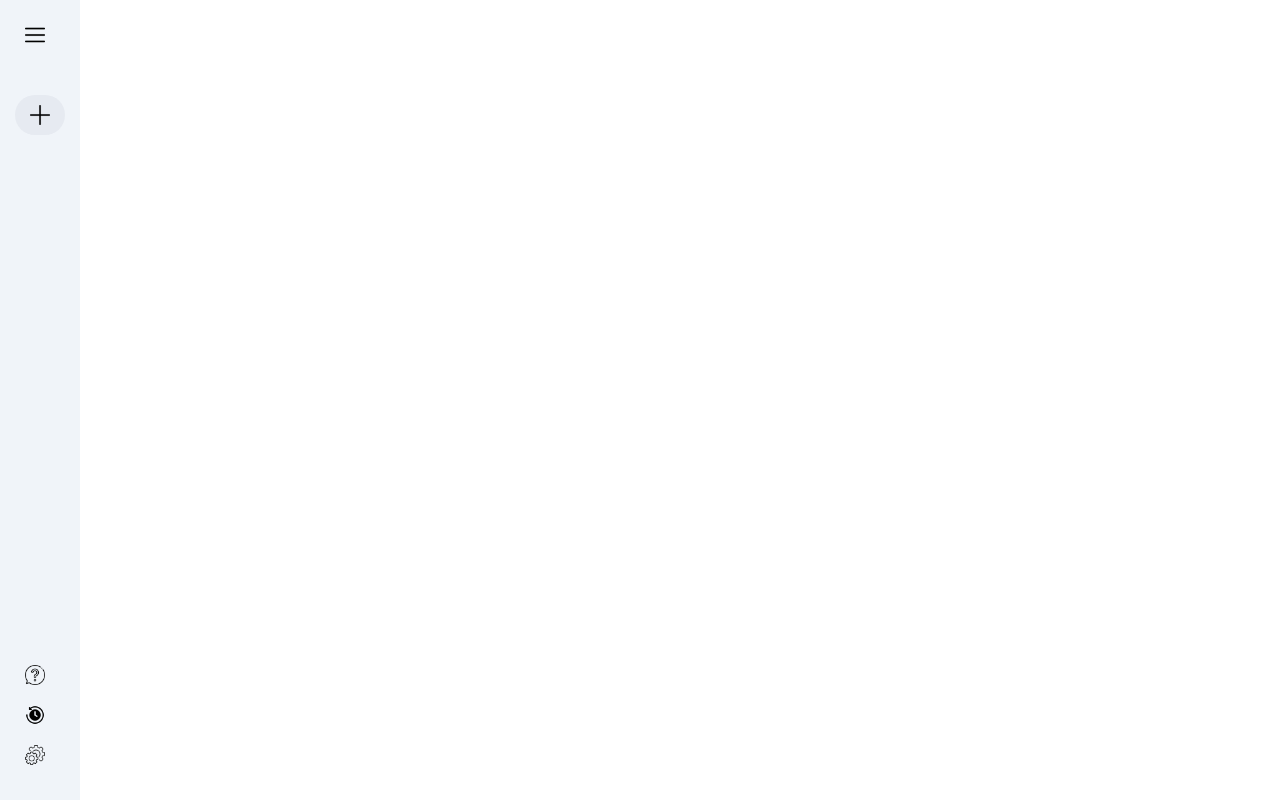
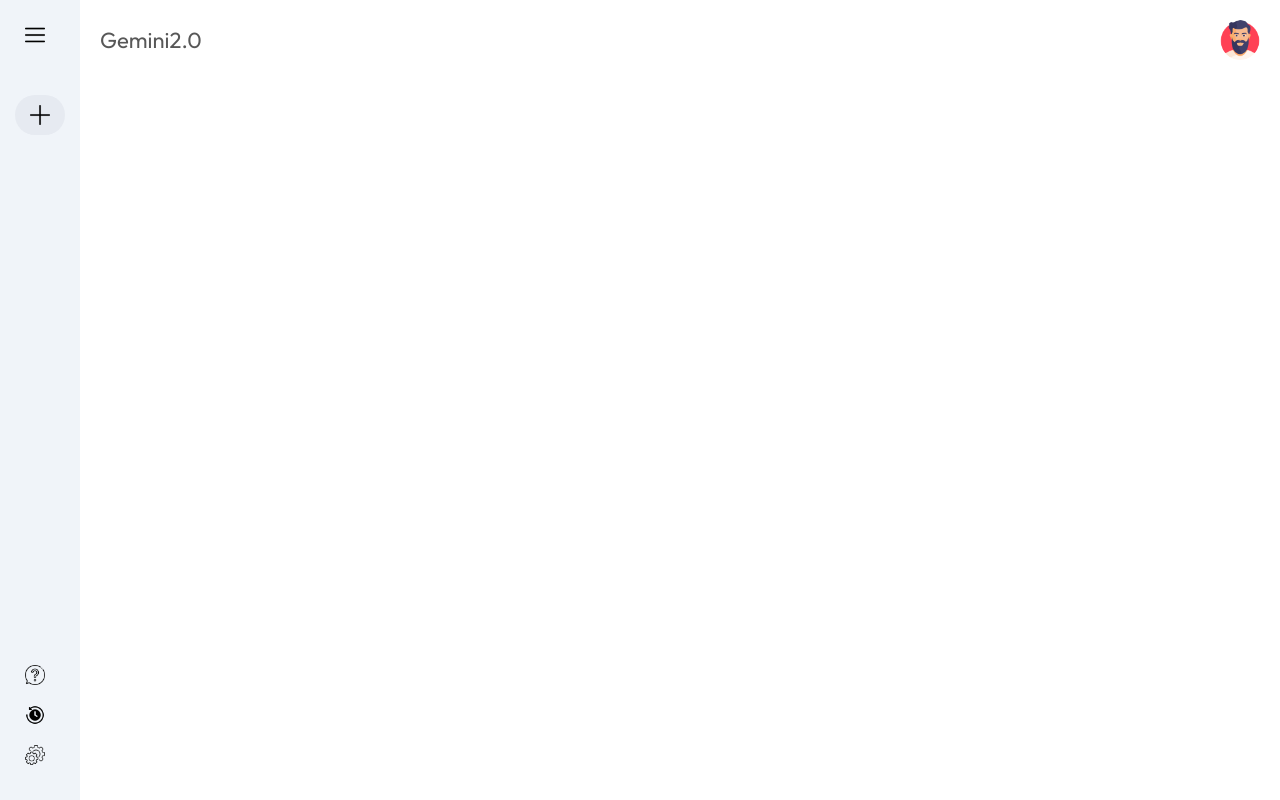
Before and after one commit to CodewithRajDeep/Gemini2.0, a React (Vite) app: page / in a window 1280 px wide. Built offline with nearby package versions, Linux system fonts and the light colour scheme.

Commit message:
added navbar

```diff
--- a/src/components/Main/Main.css
+++ b/src/components/Main/Main.css
@@ -0,0 +1,19 @@
+.main{
+    flex: 1;
+    min-height: 100vh;
+    padding-bottom: 15px;
+    position: relative;
+}
+.main .nav{
+    display: flex;
+    align-items: center;
+    justify-content: space-between;
+    font-size: 22px;
+    padding: 20px;
+    color: #585858;
+}
+
+.main .nav img{
+    width: 40px;
+    border-radius: 50%;
+}
--- a/src/components/Main/Main.jsx
+++ b/src/components/Main/Main.jsx
@@ -1,9 +1,14 @@
 import React from 'react'
 import './Main.css'
+import { assets } from '../../assets/assest'
 
 const Main = () => {
   return (
-    <div>
+    <div className='main'>
+        <div className="nav">
+            <p>Gemini2.0</p>
+            <img src={assets.user1_icon} alt="" />
+        </div>
 
     </div>
   )
```
